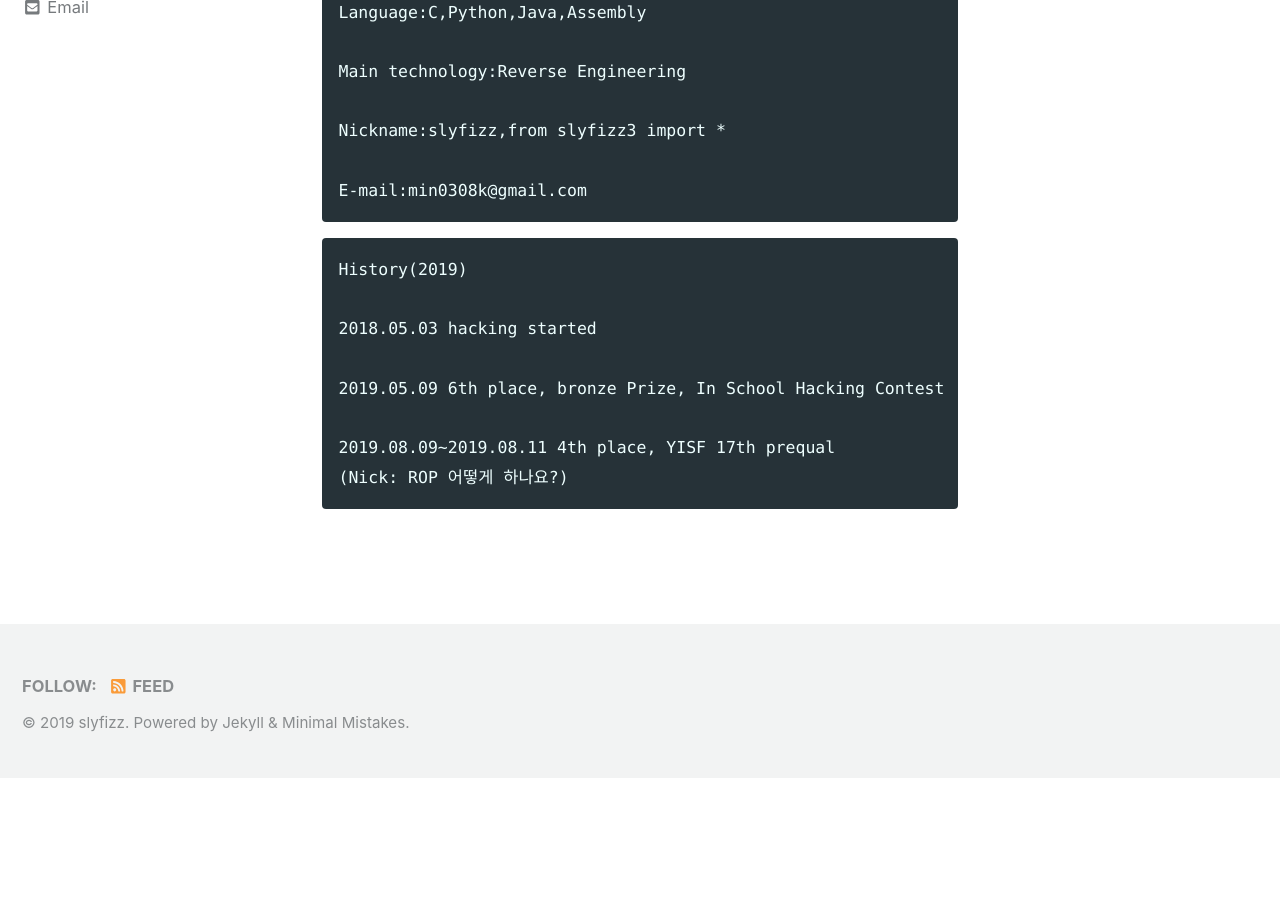
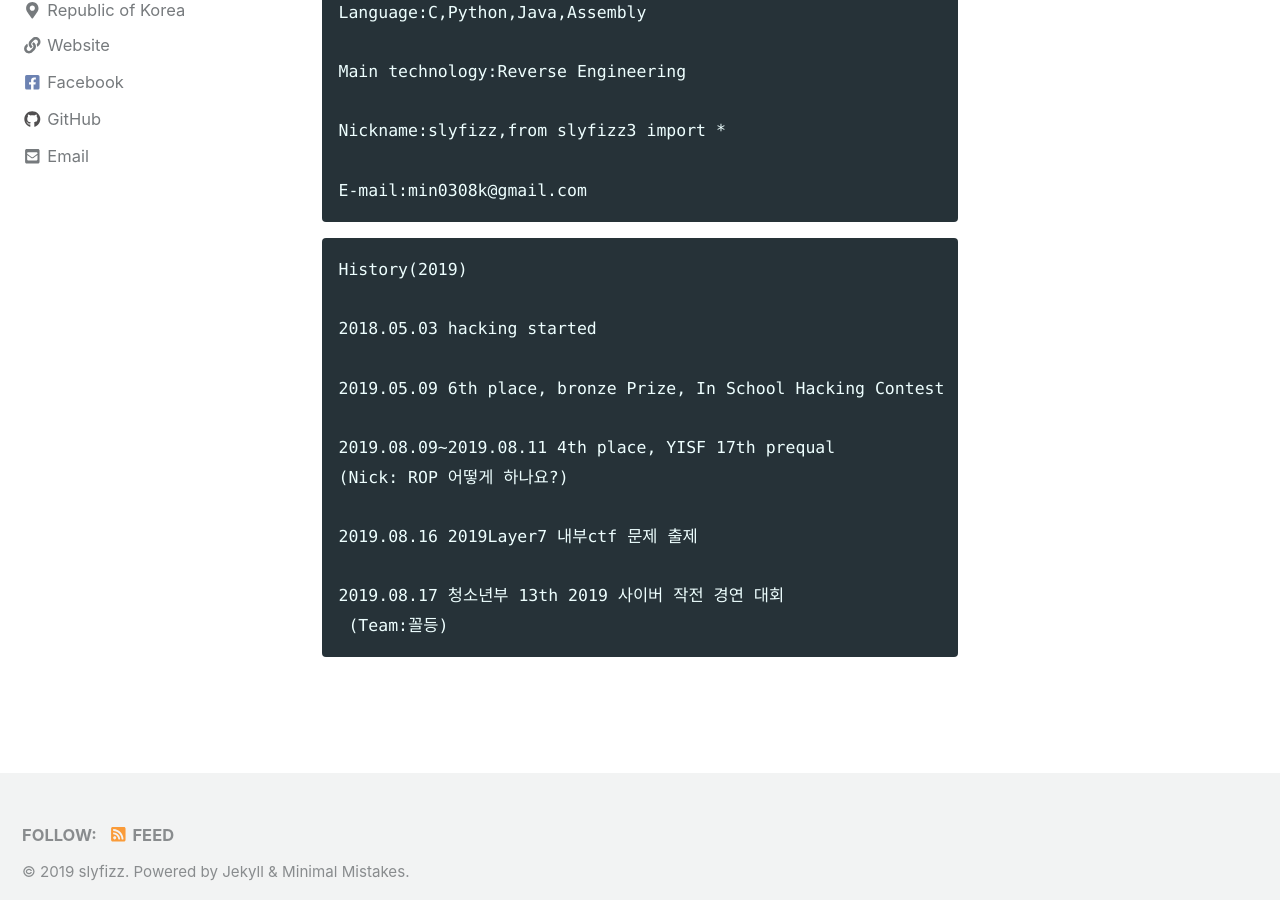
Before and after one commit to slyfizz3/slyfizz3.github.io, a Jekyll site: the page built from _pages/about.md, in a window 1280 px wide and 900 px high, scrolled down 419 px. Built offline with Jekyll 4.4.1, drawn with Linux system fonts in a browser that asks for light colours; cached includes are drawn as plain includes; nearby versions of some CDN libraries; before the commit the page ends 1198 px from its top, so only the background shows below that.

Commit message:
Update about.md

````diff
--- a/_pages/about.md
+++ b/_pages/about.md
@@ -30,4 +30,9 @@ History(2019)
 
 2019.08.09~2019.08.11 4th place, YISF 17th prequal
 (Nick: ROP 어떻게 하나요?)
+
+2019.08.16 2019Layer7 내부ctf 문제 출제
+
+2019.08.17 청소년부 13th 2019 사이버 작전 경연 대회
+ (Team:꼴등)
 ```
````
